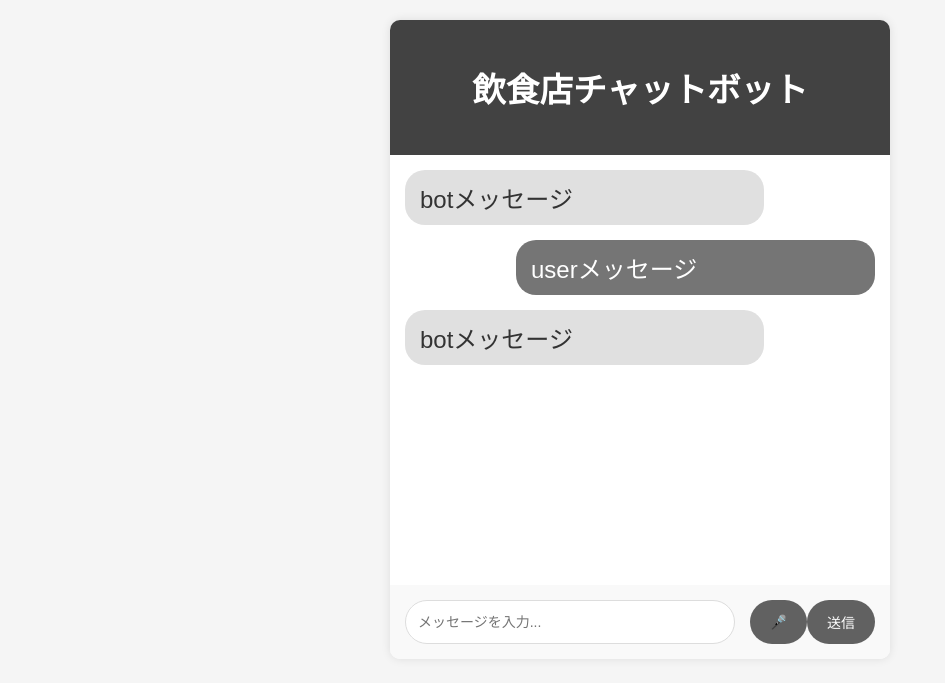
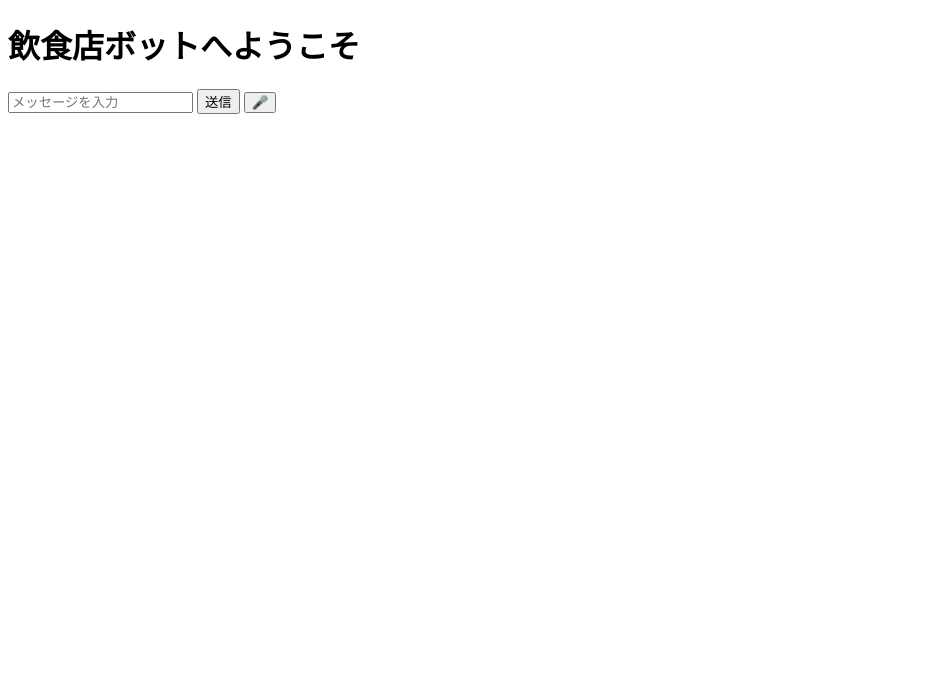
Before and after one commit to noobieplayer/CSAI, a Flask app: page / in a window 1280 px wide. Shown: the top 683 px of the page, without its empty margins (0-945 px from the left). Run offline with Flask 3, Linux system fonts and the light colour scheme; some libraries are stand-ins or nearby versions.

Commit message:
update index.html

```diff
--- a/app/templates/index.html
+++ b/app/templates/index.html
@@ -4,101 +4,14 @@
     <meta charset="UTF-8">
     <meta name="viewport" content="width=device-width, initial-scale=1.0">
     <title>飲食店ボット</title>
-    <style>
-        body {
-            font-family: Arial, sans-serif;
-            margin: 0;
-            padding: 0;
-            background-color: #f5f5f5;
-        }
-        .chat-container {
-            max-width: 500px;
-            margin: 20px auto;
-            background-color: #fff;
-            border-radius: 10px;
-            box-shadow: 0 0 10px rgba(0,0,0,0.1);
-            overflow: hidden;
-        }
-        .chat-header {
-            background-color: #424242;
-            color: white;
-            padding: 15px;
-            text-align: center;
-            font-size: 1.4em;
-        }
-        .chat-messages {
-            height: 400px;
-            overflow-y: auto;
-            padding: 15px;
-        }
-        .message {
-            margin-bottom: 15px;
-            padding: 10px 15px;
-            border-radius: 20px;
-            max-width: 70%;
-            font-size: 1.5em;
-        }
-        .bot-message {
-            background-color: #e0e0e0;
-            color: #333;
-            align-self: flex-start;
-        }
-        .user-message {
-            background-color: #757575;
-            color: white;
-            align-self: flex-end;
-            margin-left: auto;
-        }
-        .chat-input {
-            display: flex;
-            padding: 15px;
-            background-color: #f9f9f9;
-        }
-        .chat-input input {
-            flex-grow: 1;
-            padding: 12px;
-            border: 1px solid #ddd;
-            border-radius: 25px;
-            margin-right: 10px;
-            font-size: 14px;
-        }
-        .chat-input button {
-            background-color: #616161;
-            color: white;
-            border: none;
-            padding: 12px 20px;
-            border-radius: 25px;
-            cursor: pointer;
-            transition: background-color 0.3s;
-            font-size: 14px;
-        }
-        .chat-input button:hover {
-            background-color: #424242;
-        }
-        .voice-input {
-            background-color: #9e9e9e;
-            margin-left: 5px;
-        }
-        .voice-input:hover {
-            background-color: #757575;
-        }
-    </style>
 </head>
 <body>
-    <div class="chat-container">
-        <div class="chat-header">
-            <h2>飲食店チャットボット</h2>
-        </div>
-        <div class="chat-messages conversation">
-            <div class="message bot-message">botメッセージ</div>
-            <div class="message user-message">userメッセージ</div>
-            <div class="message bot-message">botメッセージ</div>
-        </div>
-        <div class="chat-input">
-            <input type="text" id="text-input" placeholder="メッセージを入力...">
-            <button class="voice-input" id="voice-btn">🎤</button>
-            <button id="send-btn">送信</button>
-        </div>
+    <h1>飲食店ボットへようこそ</h1>
+    <div id="chat">
+        <div id="conversation"></div>
+        <input type="text" id="text-input" placeholder="メッセージを入力">
+        <button id="send-btn">送信</button>
+        <button id="voice-btn">🎤</button>
     </div>
     <script src="//cdn.socket.io/4.0.0/socket.io.min.js"></script>
     <script src="/static/js/app.js"></script>
```
